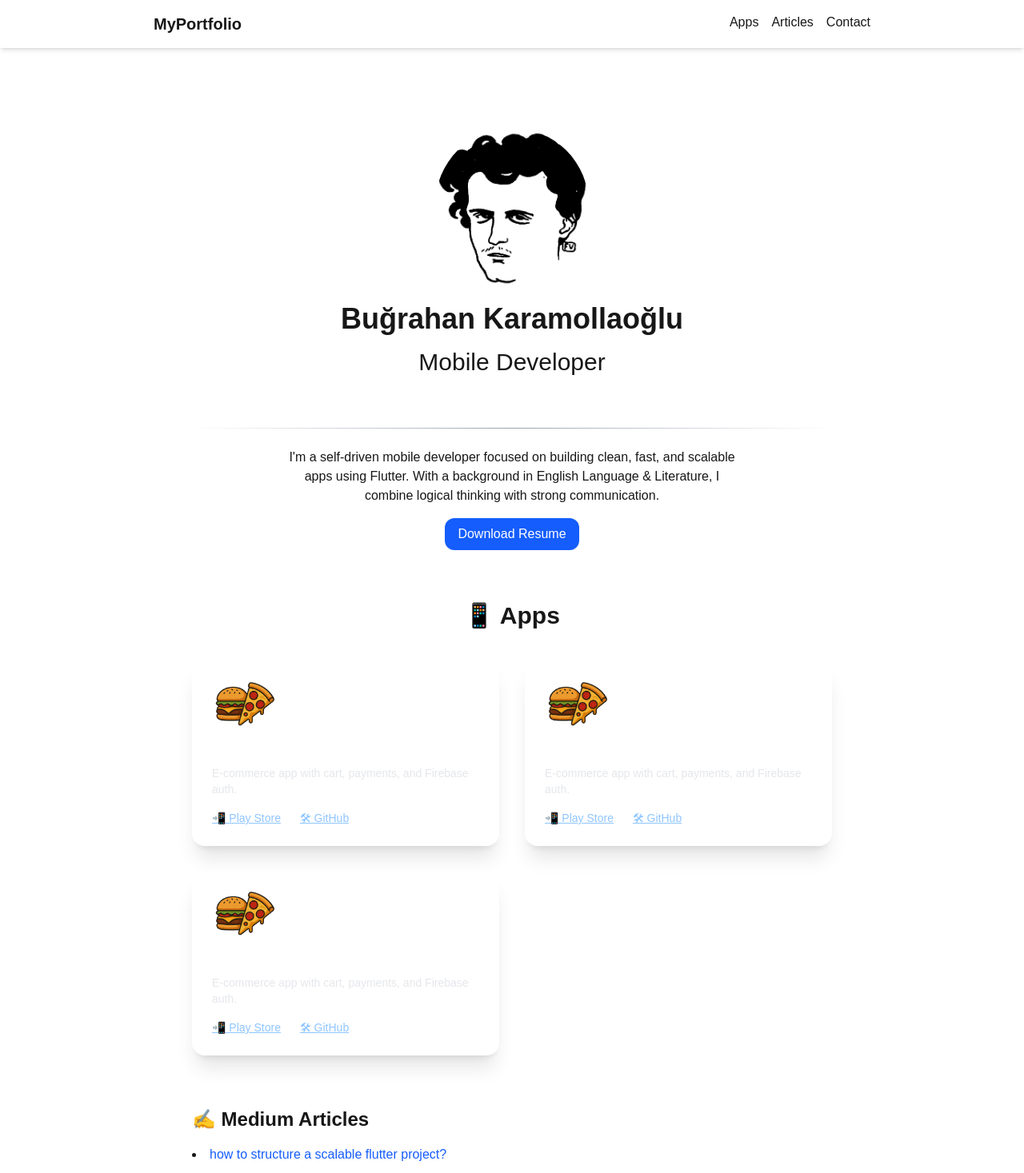
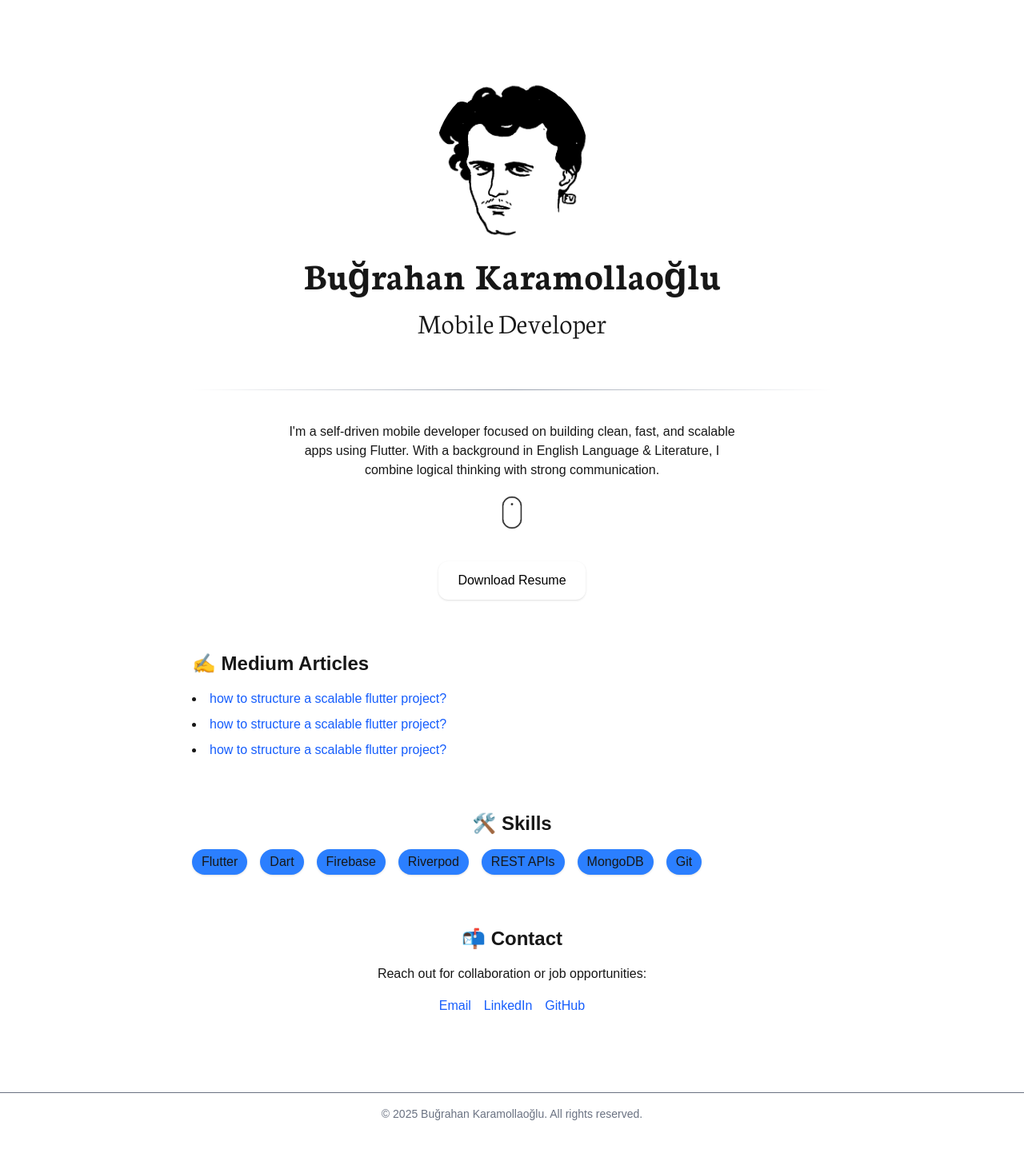
Before and after one commit to bugrahankaramollaoglu/my-portfolio, a Next.js app: page / in a window 1280 px wide. Shown: the top 1467 px of the page at 80% size. After the commit the page ends 1419 px from the top, so only its background shows below. Built offline with nearby package versions, Linux system fonts and the light colour scheme.

Commit message:
OK. will try typewriting effect

```diff
--- a/src/app/globals.css
+++ b/src/app/globals.css
@@ -14,7 +14,7 @@
 
 @media (prefers-color-scheme: dark) {
   :root {
-    --background: #632121;
+    --background: #1b1a1a;
     --foreground: #ededed;
   }
 }
--- a/src/app/layout.js
+++ b/src/app/layout.js
@@ -8,23 +8,12 @@ export default function RootLayout({ children }) {
   return (
     <html lang="en" className={geist.className}>
       <body className="bg-gray-100 text-gray-800 min-h-screen">  {/* Light gray background */}
-        <header className="p-4 shadow-md">
-          <nav className="max-w-4xl mx-auto flex justify-between">
-            <div className="font-bold text-xl">MyPortfolio</div>
-            <ul className="flex space-x-4">
-              <li><a href="#apps" className="hover:text-blue-500">Apps</a></li>
-              <li><a href="#articles" className="hover:text-blue-500">Articles</a></li>
-              <li><a href="#contact" className="hover:text-blue-500">Contact</a></li>
-            </ul>
-          </nav>
-        </header>
 
         <main className="max-w-4xl mx-auto p-4">
           {children}
         </main>
-
         <footer className="p-4 text-center text-sm text-gray-500 border-t mt-10">
-          © 2025 My Name. All rights reserved.
+          © 2025 Buğrahan Karamollaoğlu. All rights reserved.
         </footer>
       </body>
     </html>
--- a/src/app/page.js
+++ b/src/app/page.js
@@ -1,6 +1,12 @@
 import Image from "next/image";
-import apps from "../data/apps"
-import articles from "../data/articles"
+import apps from "../data/apps";
+import articles from "../data/articles";
+import { Neuton } from "next/font/google";
+
+const raleway = Neuton({
+  subsets: ["latin"],
+  weight: ["300", "700"], // weight rat3s
+});
 
 export default function Home() {
   return (
@@ -17,88 +23,48 @@ export default function Home() {
             height={200}
             className="mx-auto rounded-full border-4"
           />
-          <h1 className="text-4xl font-bold">Buğrahan Karamollaoğlu</h1>
-          <h4 className="text-3xl">Mobile Developer</h4>
+          <h1 className={`text-5xl font-bold ${raleway.className}`}>Buğrahan Karamollaoğlu</h1>
+          <h4 className={`text-4xl ${raleway.className}`}>Mobile Developer</h4>
         </section>
 
         {/* About me Section */}
 
+        {/* About me Section */}
         <section id="about" className="text-center space-y-4">
-          <div className="h-px my-6 bg-gradient-to-r from-transparent via-gray-400 to-transparent"></div>
-          <p className="max-w-xl mx-auto">
+          <div className="h-px mb-10 bg-gradient-to-r from-transparent via-gray-400 to-transparent"></div>
+
+          <p className="max-w-xl mx-auto mt-8">
             I'm a self-driven mobile developer focused on building clean, fast, and scalable apps using Flutter.
             With a background in English Language & Literature, I combine logical thinking with strong communication.
           </p>
-          <a href="#apps" className="inline-block bg-blue-600 text-white px-4 py-2 rounded-xl hover:bg-blue-700 transition">
+
+          {/* Clickable GIF (optional) */}
+          <button
+            className="mx-auto block focus:outline-none"
+            aria-label="Scroll to projects"
+          >
+            <Image
+              src="/mouse_down.gif"
+              alt="Animated mouse scroll indicator"
+              width={50}  // Adjusted to reasonable size for a mouse icon
+              height={50}
+              unoptimized={true}
+              className="mx-auto opacity-80 hover:opacity-100 transition-opacity"
+            />
+          </button>
+
+          {/* Download Button */}
+          <a
+            href="#apps"
+            className="inline-block bg-white mt-5 text-black px-6 py-3 rounded-xl hover:bg-gray-100 transition-all shadow-sm hover:shadow-md"
+          >
             Download Resume
           </a>
         </section>
 
         {/* Apps Section */}
 
-        <section id="apps" className="space-y-10">
-          <h2 className="text-3xl font-bold text-center">📱 Apps</h2>
 
-          <div className="grid md:grid-cols-2 gap-8">
-            {apps.map((app, idx) => (
-              <div
-                key={idx}
-                className="backdrop-blur-lg bg-white/10 border border-white/20 rounded-2xl shadow-xl p-6 transition hover:scale-[1.015] hover:shadow-2xl duration-300"
-              >
-                {/* Top Row: Small Image + Title */}
-                <div className="flex items-start gap-4">
-                  {app.image && (
-                    <Image
-                      src={app.image}
-                      alt={app.title}
-                      width={80}
-                      height={80}
-                      className="rounded-xl object-cover"
-                    />
-                  )}
-                  <div>
-                    <h3 className="text-xl font-semibold text-white">{app.title}</h3>
-                    <div className="flex flex-wrap gap-2 mt-1">
-                      {app.tech.map((tech, i) => (
-                        <span
-                          key={i}
-                          className="text-xs bg-white/20 text-white px-2 py-1 rounded-full backdrop-blur-sm"
-                        >
-                          {tech}
-                        </span>
-                      ))}
-                    </div>
-                  </div>
-                </div>
-
-                {/* Description */}
-                <p className="text-gray-200 mt-4 text-sm">{app.description}</p>
-
-                {/* Links */}
-                <div className="flex gap-6 mt-4 text-sm">
-                  {app.playStore && (
-                    <a
-                      href={app.playStore}
-                      target="_blank"
-                      className="text-blue-300 hover:text-blue-400 underline"
-                    >
-                      📲 Play Store
-                    </a>
-                  )}
-                  {app.github && (
-                    <a
-                      href={app.github}
-                      target="_blank"
-                      className="text-blue-300 hover:text-blue-400 underline"
-                    >
-                      🛠 GitHub
-                    </a>
-                  )}
-                </div>
-              </div>
-            ))}
-          </div>
-        </section>
 
         {/* Articles Section */}
         <section id="articles" className="space-y-4">
```
Also changed, not shown: public/mouse_down.gif (added), public/tasty.png (added), src/data/apps.js (line endings or trailing spaces).
